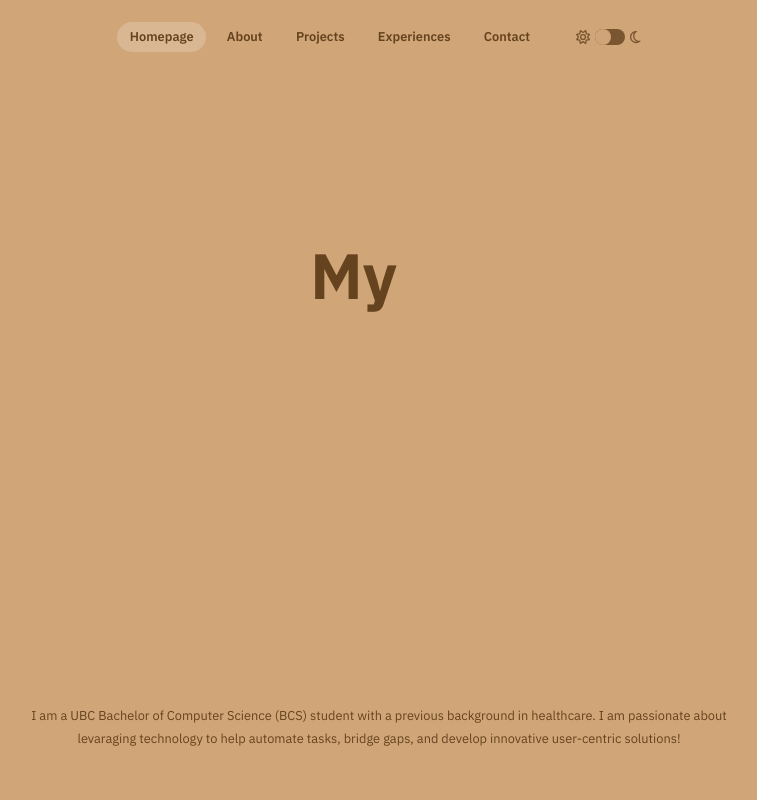
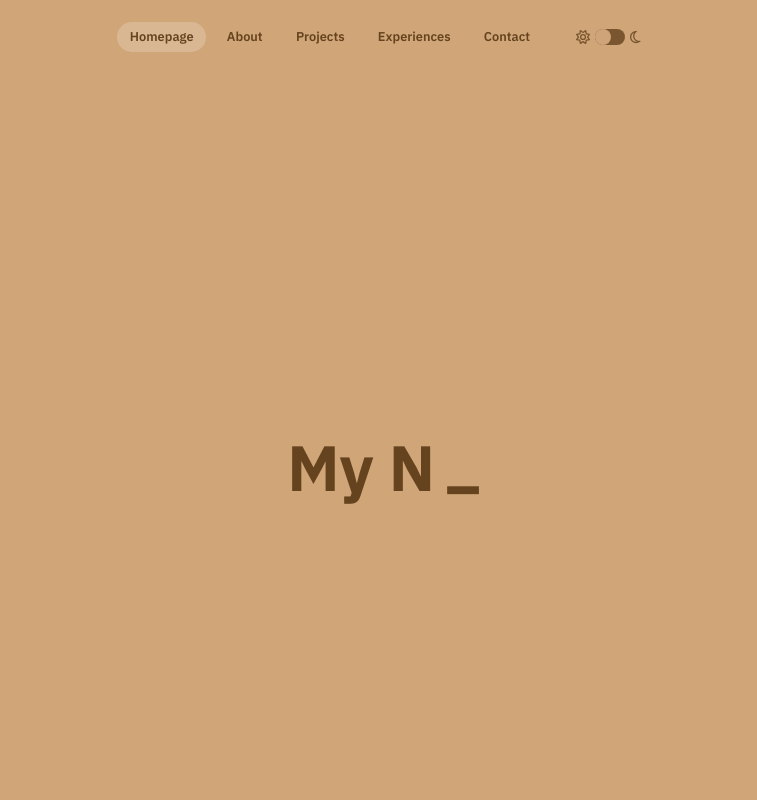
Before and after one commit to steph-xue/portfolio, a React (Vite) app: page / in a window 1280 px wide. Shown: the top 800 px of the page, without its empty margins (261-1018 px from the left). Built offline with nearby package versions, Linux system fonts and the light colour scheme.

Commit message:
adjust homepage spacing

```diff
--- a/src/style.scss
+++ b/src/style.scss
@@ -331,11 +331,12 @@ a {
 	.homepage-title {
 		width: 12em;
 		height: 4em;
+		margin-top: 3em;
 	}
 
 	.homepage-description{
 		width: 45em;
-		margin-top: 18em;
+		margin-top: 15em;
 		margin-bottom: 6em;
 	}
 }
```
